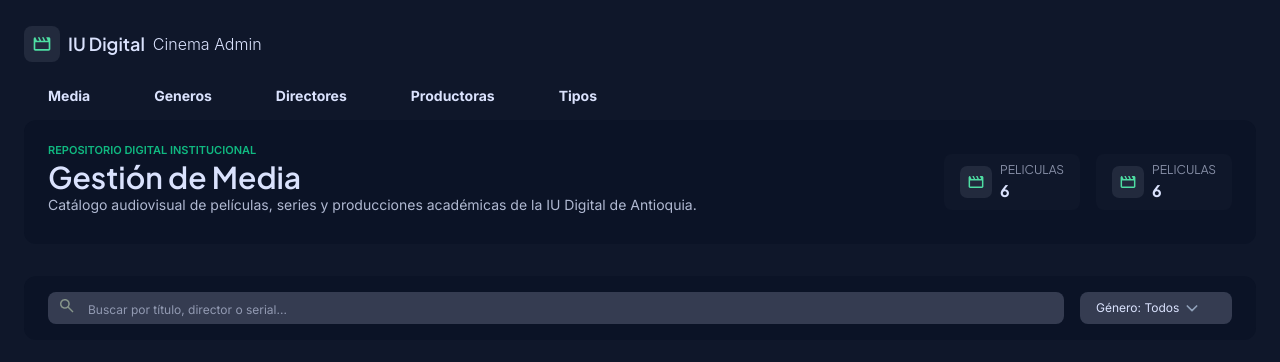
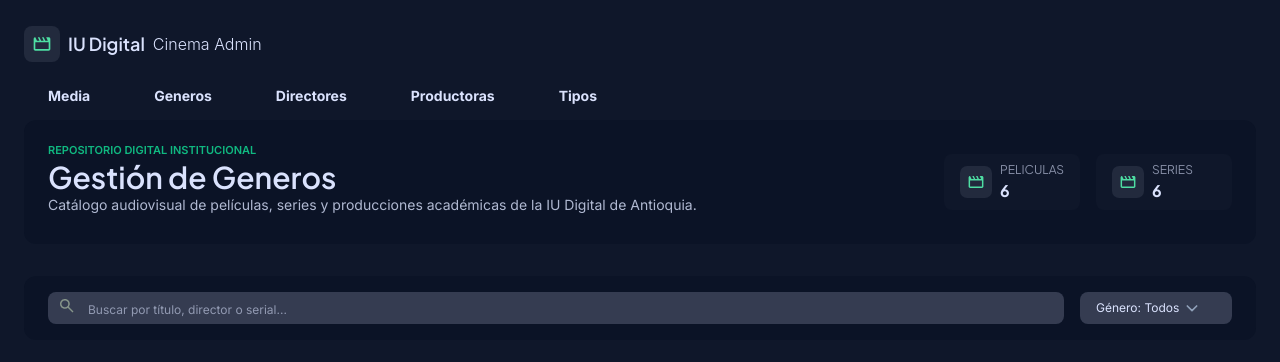
Before and after one commit to Carolina-H-8/CasoDeEstudioPeliculas-main, a React (Vite) app in the folder Frontend/: page / in a window 1280 px wide. Shown: the top 362 px of the page. Built offline with nearby package versions, Linux system fonts and the light colour scheme.

Commit message:
feat: agregar componentes Generos y Media, actualizar PageInfo para recibir props

```diff
--- a/Frontend/src/App.jsx
+++ b/Frontend/src/App.jsx
@@ -1,25 +1,14 @@
-import Header from "./Components/Header.jsx"
-import PageInfo from "./Components/PageInfo.jsx"
-import Search from "./Components/Search.jsx"
+import Generos from "./Pages/Generos"
+import Media from "./Pages/Media"
 
 function App() {
   return (
     <div className="min-h-screen w-full px-6 bg-Neutral flex flex-col items-center" >
-      <div className="w-full max-w-7xl flex flex-col  ">
-        <Header />
-        <main className="w-full flex flex-col gap-8" >
-          <PageInfo/>
-          <Search/>
-
-        </main>
-
-      </div>
-
-
+      {/* <Media/> */}
+      <Generos/>
     </div>
 
   )
 }
 
 export default App
-/* */
--- a/Frontend/src/Components/PageInfo.jsx
+++ b/Frontend/src/Components/PageInfo.jsx
@@ -1,16 +1,16 @@
 import InfoCard from "./InfoCard.jsx"
-export default function PageInfo(){
+export default function PageInfo({title,name,text}){
     return(
         <section className="bg-background w-full h-31 p-6 rounded-xl flex justify-between items-center ">
             <div className="w-fit h-20 text-Neutral-50">
-                <p className="text-Primari font-Inter font-semibold text-[11px]">REPOSITORIO DIGITAL INSTITUCIONAL</p>
-                <h2 className="text-3xl font-Jakarta font-semibold">Gestión de Media</h2>
-                <p className="font-Inter text-sm text-Neutral-50/80">Catálogo audiovisual de películas, series y producciones académicas de la IU Digital de Antioquia.</p>
+                <p className="text-Primari font-Inter font-semibold text-[11px]">{title}</p>
+                <h2 className="text-3xl font-Jakarta font-semibold">{name}</h2>
+                <p className="font-Inter text-sm text-Neutral-50/80">{text}</p>
 
             </div>
             <div className="flex gap-4">
                 <InfoCard name={"Peliculas"} amount={"6"} imgUrl={"src/assets/Background.svg"} />
-                <InfoCard name={"Peliculas"} amount={"6"} imgUrl={"src/assets/Background.svg"} />
+                <InfoCard name={"Series"} amount={"6"} imgUrl={"src/assets/Background.svg"} />
             </div>
 
         </section>
--- /dev/null
+++ b/Frontend/src/Pages/Generos.jsx
@@ -0,0 +1,16 @@
+import Header from "../Components/Header"
+import PageInfo from "../Components/PageInfo"
+import Search from "../Components/Search"
+export default function Generos() {
+    return (
+        <div className="w-full h-32 max-w-7xl flex flex-col ">
+            <Header />
+            <main className="w-full flex flex-col gap-8" >
+                <PageInfo title={"REPOSITORIO DIGITAL INSTITUCIONAL"} name={'Gestión de Generos'} text={"Catálogo audiovisual de películas, series y producciones académicas de la IU Digital de Antioquia."} />
+                <Search />
+
+
+            </main>
+        </div>
+    )
+}
--- /dev/null
+++ b/Frontend/src/Pages/Media.jsx
@@ -0,0 +1,18 @@
+import Header from "../Components/Header"
+import PageInfo from "../Components/PageInfo"
+import Search from "../Components/Search"
+export default function Media(){
+    return(
+        <div className="w-full max-w-7xl flex flex-col  ">
+            <Header />
+            <main className="w-full flex flex-col gap-8" >
+                <PageInfo title={"REPOSITORIO DIGITAL INSTITUCIONAL"} name={'Gestión de Media'} text={"Catálogo audiovisual de películas, series y producciones académicas de la IU Digital de Antioquia."} />
+                <Search />
+
+
+            </main>
+
+        </div>
+
+    )
+}
```
